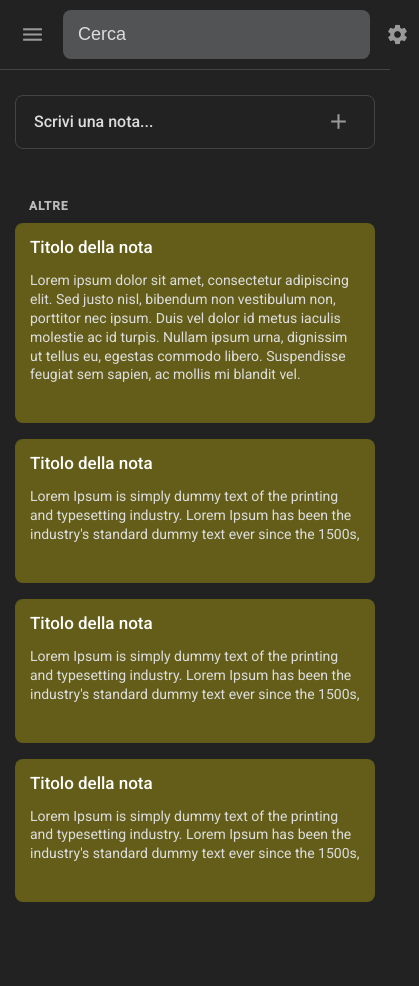
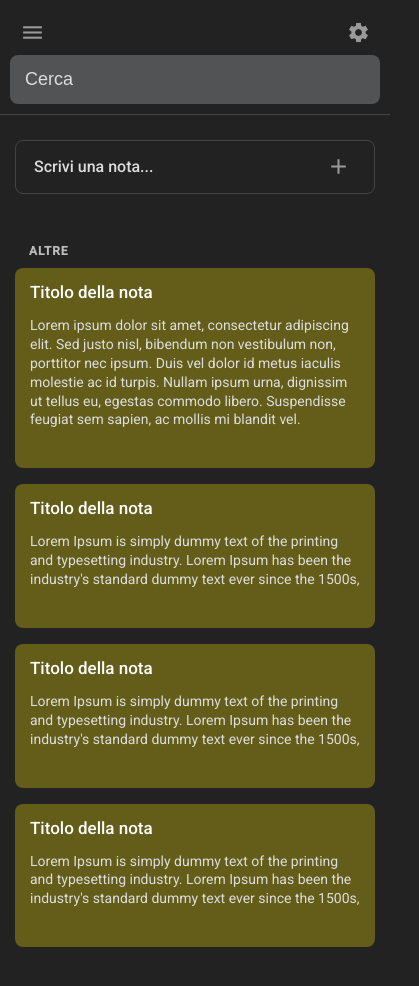
Before and after one commit to stefano-mecocci/google-keep-clone, a plain HTML site: page index.html in a window 390 px wide. Shown: the whole page, 419 px wide, since content can reach past the window. Drawn offline with nearby package versions, Linux system fonts and the light colour scheme.

Commit message:
fix mobile navbar

```diff
--- a/styles/style.css
+++ b/styles/style.css
@@ -377,8 +377,21 @@ MOBILE
     display: none;
   }
 
+  .navbar {
+    flex-wrap: wrap;
+  }
+
   .navbar__left {
     margin-right: 8px;
+    order: 1;
+  }
+
+  .navbar__center {
+    order: 3;
+  }
+
+  .navbar__right {
+    order: 2;
   }
 
   .section {
```
